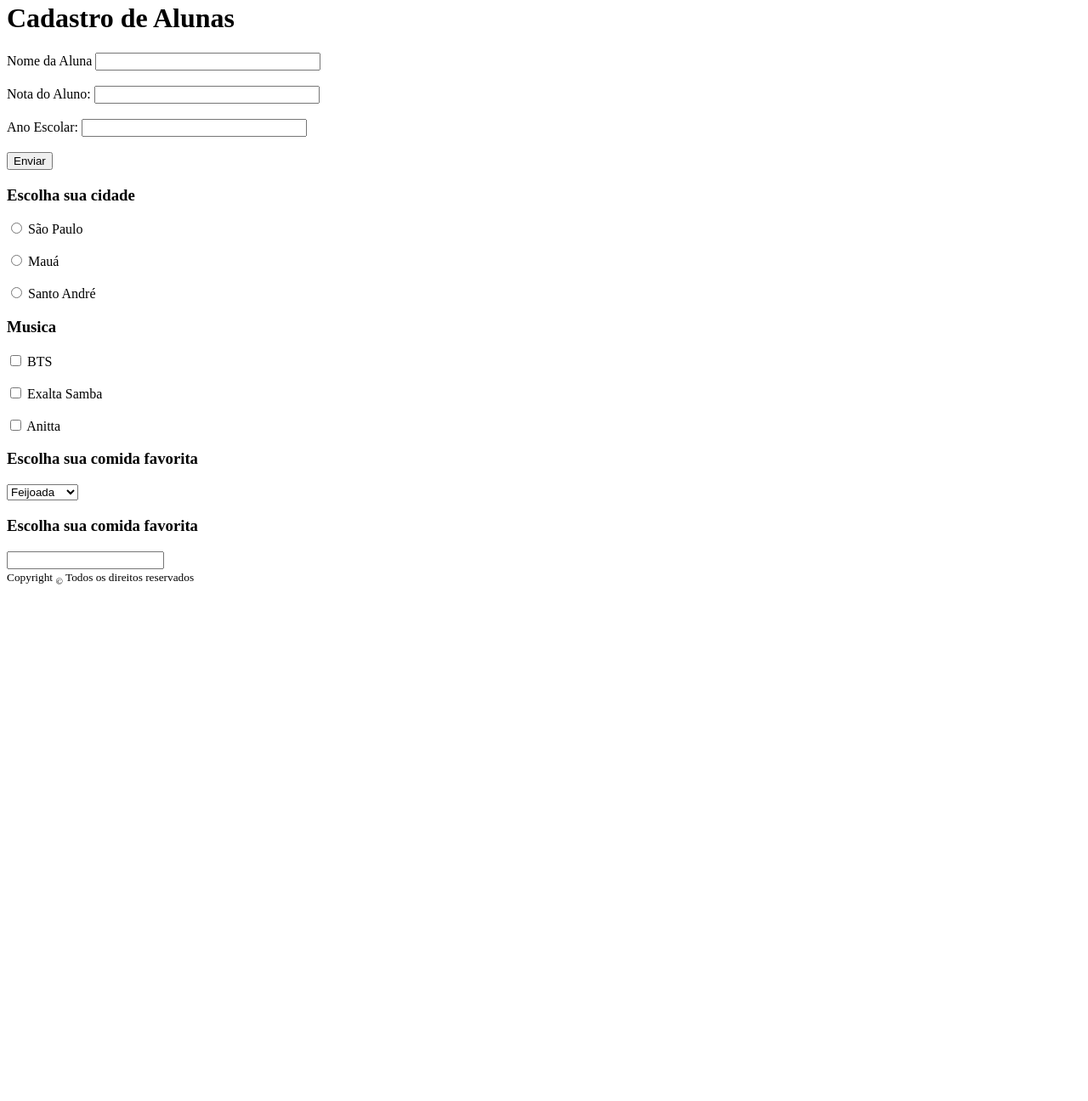
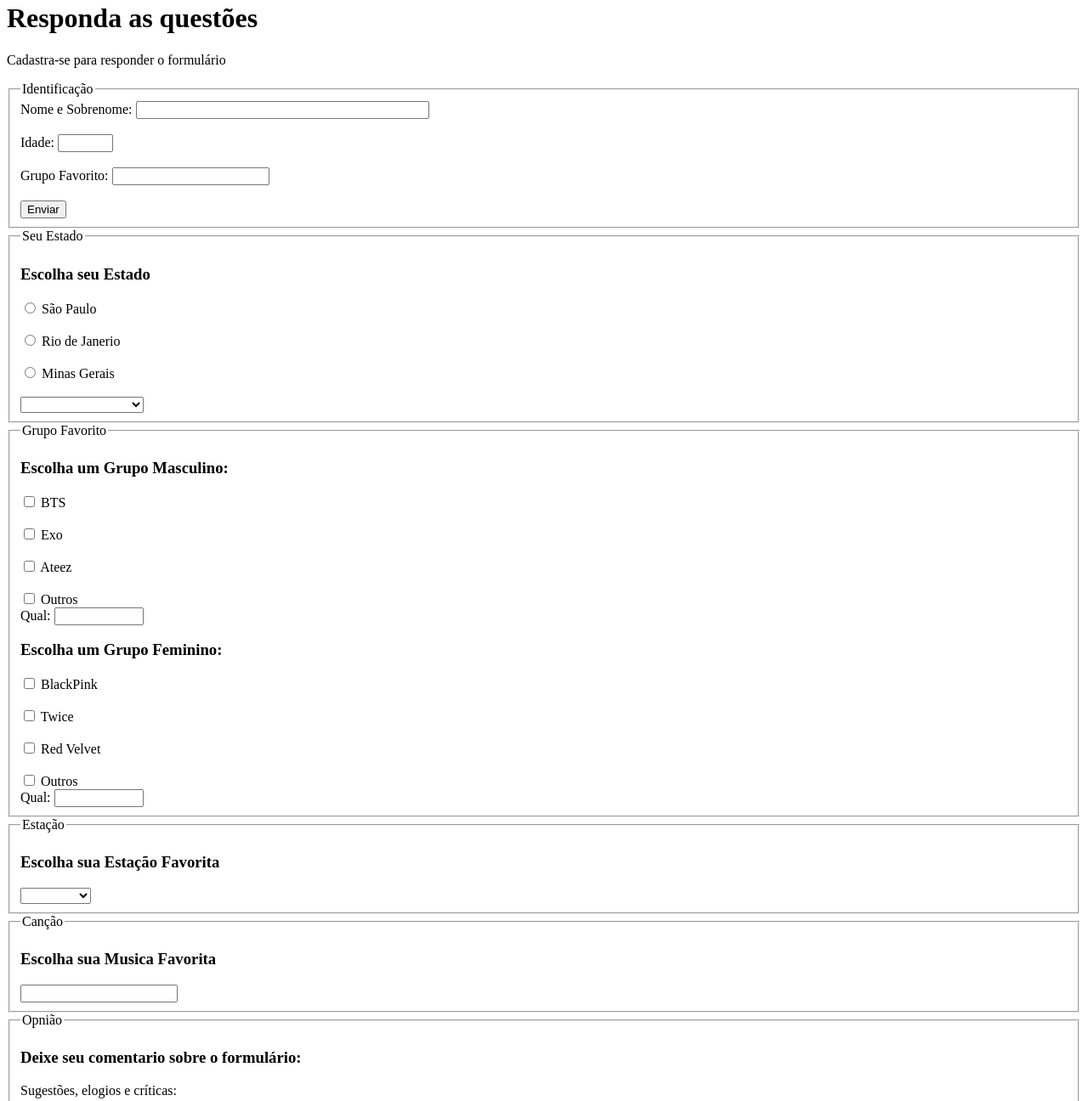
Before and after one commit to LarissaNSantos/IOS-BRASSCOM, a plain HTML site: page Aula Form/Form.html in a window 1280 px wide. Shown: the part 18-1314 px from the top of the page at 85% size. Before the commit the page ends 800 px from the top, so only its background shows below. Drawn offline with Linux system fonts and the light colour scheme.

Commit message:
'master'

```diff
--- a/Aula Form/Form.html
+++ b/Aula Form/Form.html
@@ -4,92 +4,184 @@
         <meta charset="UTF-8">
         <meta http-equiv="X-UA-Compatible" content="IE=edge">
         <meta name="viewport" content="widht=device-widht, initial-scale=1.0">
-        <title> Formulario HTML </title>
+        <title> Formulario KPOP</title>
     </head>
 
     <body>
         <header>
-            <h1> Cadastro de Alunas </h1>
+            <h1> Responda as questões </h1>
         </header>
 
         <article>
 
             <!-- Iniciando Formulario -->
+            <p> Cadastra-se para responder o formulário</p>
 
-            <form action="../Aula Estru/index.html">
-                <label for="Bnome"> Nome da Aluna </label>
-                <input type="text" size="30" id="Bnome" required="required"/>
+            <fieldset>
+                <legend>Identificação</legend>
+                <form action="../Aula Estru/index.html" method="GET">
+                    <label for="Bnome"> Nome e Sobrenome: </label>
+                    <input type="text" size="40" id="Bnome" required="required"/>
                     <br> <br>
-                <label for="Bnota">Nota do Aluno: </label>
-                <input type="text" size="30" id="Bnota" required="required"/>
+                    <label for="Bnota"> Idade: </label>
+                    <input type="text" size="5" id="Bnota" required="required"/>
                     <br> <br>
-                <label for="Bano"> Ano Escolar: </label>
-                <input type="text" size="30" id="Bano" required="required"/>
+                    <label for="Bano"> Grupo Favorito: </label>
+                    <input type="text" size="20" id="Bano" required="required"/>
 
                     <br> <br>
                     <input type="submit" value="Enviar"/>
+                    </fieldset>
 
                     <!-- Bloco de seleção radio -->
 
-                <h3> Escolha sua cidade </h3>
+                    <fieldset>
+                        <legend>Seu Estado</legend>
+                        <h3> Escolha seu Estado </h3>
 
-                <input  type="radio" name="tipo" id="cid" value="C">
-                <label for="cid"> São Paulo </label>
+                        <input  type="radio" name="tipo" id="sao" value="C">
+                        <label for="sao"> São Paulo </label>
                         <br> <br>
 
-                <input  type="radio" name="tipo" id="ma" value="C">
-                <label for="ma"> Mauá </label>
+                        <input  type="radio" name="tipo" id="ri" value="C">
+                        <label for="ri"> Rio de Janerio </label>
                         <br> <br>
 
-                <input  type="radio" name="tipo" id="san" value="C">
-                <label for="san"> Santo André </label>
+                        <input  type="radio" name="tipo" id="min" value="C">
+                        <label for="min"> Minas Gerais </label>
+                        <br><br>
+
+                        <select name="estado" id="estado">
+                            <option value="selecione"></option>
+                            <option value="feijoada">Acre</option>
+                            <option value="lasanha">Alagoas</option>
+                            <option value="japanose">Amapá</option>
+                            <option value="panqueca">Amazonas</option>
+                            <option value="churrasco">Bahia</option>
+                            <option value="maionese">Ceará</option>
+                            <option value="maionese">Brasilia</option>
+                            <option value="maionese">Espirito Santos</option>
+                            <option value="maionese">Goias</option>
+                            <option value="maionese">Maranhão</option>
+                            <option value="maionese">Mato Grosso</option>
+                            <option value="maionese">Pará</option>
+                            <option value="maionese">Paraiba</option>
+                            <option value="maionese">Paraná</option>
+                            <option value="maionese">Pernambuco</option>
+                            <option value="maionese">Piaui</option>
+                            <option value="maionese">Rio Grande do Sul</option>
+                            <option value="maionese">Rio Grande do Norte</option>
+                            <option value="maionese">Rondônia</option>
+                            <option value="maionese">Roraima</option>
+                            <option value="maionese">Santa Catarina</option>
+                            <option value="maionese">Sergipe</option>
+                            <option value="maionese">Tocantins</option>
+                        </select>
                         <br>
 
+                    </fieldset>
+
                     <!-- Bloco de seleção checkbox-->
-                <h3> Musica </h3>
+
+                    <fieldset>
+                        <legend>Grupo Favorito</legend>
+                        <h3> Escolha um Grupo Masculino: </h3>
 
                         <input  type="checkbox" name="tipo" id="bts" value="C">
                         <label for="BTS"> BTS </label>
                         <br> <br>
 
                         <input  type="checkbox" name="tipo" id="Ex" value="C">
-                <label for="Ex"> Exalta Samba </label>
+                        <label for="Ex"> Exo </label>
                         <br> <br>
 
-                <input  type="checkbox" name="tipo" id="An" value="C">
-                <label for="An"> Anitta </label>
+                        <input  type="checkbox" name="tipo" id="at" value="C">
+                        <label for="at"> Ateez </label>
+                        <br><br>
+
+                        <input  type="checkbox" name="tipo" id="ou" value="C">
+                        <label for="at"> Outros
+                        <BR>
+
+                        </label> <label for="Bnota"> Qual: </label>
+                        <input type="text" size="10" id="Bnota">
+
+                        <h3> Escolha um Grupo Feminino:</h3>
+
+                        <input  type="checkbox" name="tipo" id="bl" value="C">
+                        <label for="BTS"> BlackPink </label>
+                        <br> <br>
+
+                        <input  type="checkbox" name="tipo" id="tw" value="C">
+                        <label for="Ex"> Twice </label>
+                        <br> <br>
+
+                        <input  type="checkbox" name="tipo" id="red" value="C">
+                        <label for="at"> Red Velvet </label>
+                        <br><br>
+
+                        <input  type="checkbox" name="tipo" id="ou" value="C">
+                        <label for="at"> Outros
+                        <BR>
+
+                        </label> <label for="Bnota"> Qual: </label>
+                        <input type="text" size="10" id="Bnota">
+
+                    </fieldset>
 
                     <!--Elemento Select-->
-                <h3>Escolha sua comida favorita</h3>
 
-                <select name="comida" id="comida">
-                <option value="feijoada">Feijoada</option>
-                <option value="lasanha">Lasanha</option>
-                <option value="japanose">Japanose</option>
-                <option value="panqueca">Panqueca</option>
-                <option value="churrasco">Churrasco</option>
-                <option value="maionese">Maionese</option>
+                    <fieldset>
+                        <legend>Estação</legend>
+                        <h3>Escolha sua Estação Favorita </h3>
+
+                        <select name="estacao" id="estacao" required="required">
+                            <option value="selecione"></option>
+                            <option value="primavera">Primavera</option>
+                            <option value="outono">Outono</option>
+                            <option value="verao">Verão</option>
+                            <option value="inverno">Inverno</option>
                         </select>
+                    </fieldset>
 
                     <!--Elemento Datalist-->
-                    <h3>Escolha sua comida favorita</h3>
+
+                    <fieldset>
+                        <legend>Canção</legend>
+                        <h3>Escolha sua Musica Favorita</h3>
 
                         <input list="browser">
-                        <datalist id="browser">
-                        <option value="feijoada">Feijoada</option>
-                        <option value="lasanha">Lasanha</option>
-                        <option value="japanose">Japanose</option>
-                        <option value="panqueca">Panqueca</option>
-                        <option value="churrasco">Churrasco</option>
-                        <option value="maionese">Maionese</option>
+                        <datalist id="browser" required="required">
+                            <option value="bts">Fake Love</option>
+                            <option value="blackpink">How You Like That</option>
+                            <option value="ateez">Inception</option>
+                            <option value="twice">The Feels</option>
+                            <option value="exo">Monster</option>
+                            <option value="red velvet">Psycho</option>
                         </datalist>
+
+                    </fieldset>
+
+                    <!--Elemento Textarea-->
+
+                    <fieldset>
+                        <legend>Opnião</legend>
+                        <h3> Deixe seu comentario sobre o formulário:</h3>
+                        <p>Sugestões, elogios e críticas:</p>
+                        <textarea name="message" rows="10" cols="30" placeholder="Deixe aqui a sua mensagem!" required="required"></textarea>
+                        <br/><br/>
+
+                        <input type="submit" value="Enviar" />
+
+                    </fieldset>
 
 
                 </form>
             </article>
 
         <footer>
-            <small>Copyright <sub>&copy;</sub> Todos os direitos reservados </small>
+            <small>Copyright <sub>&copy;</sub> Todos os direitos reservados
+            </small>
         </footer>
 
     </body>
```
Lines whose indentation alone changed are shown as unchanged.
